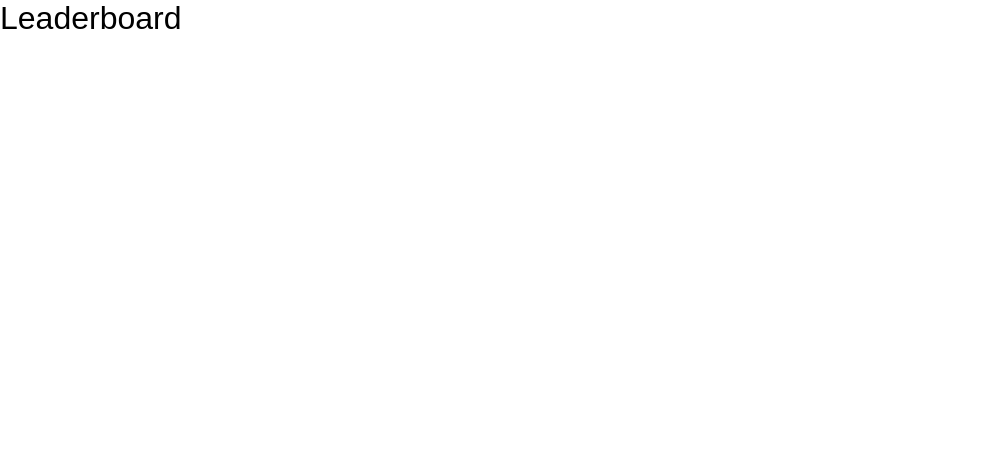
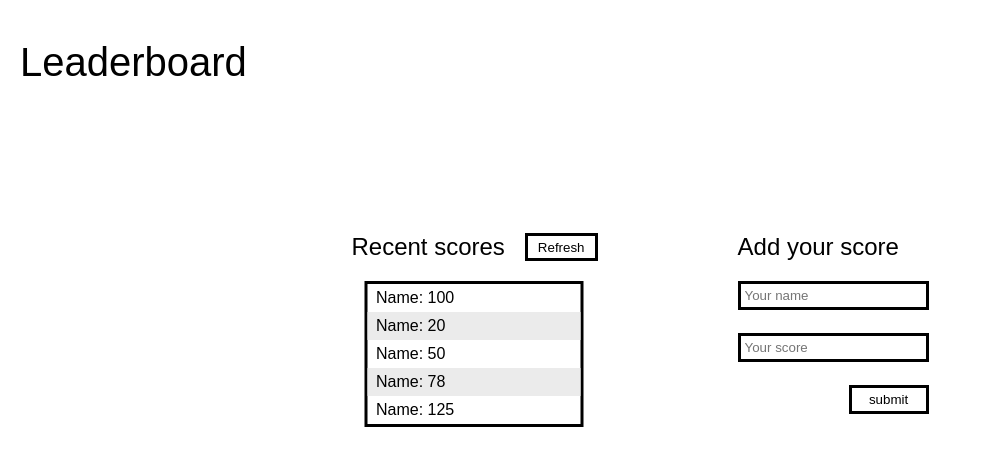
Before and after one commit to codedit334/Leaderboard, a website built with webpack: page src/index.html in a window 1280 px wide. Shown: the whole page, without its empty margins (0-990 px from the left). Built offline with nearby package versions, Linux system fonts and the light colour scheme; a web font is replaced by a local one.

Commit message:
Design Wirframe

```diff
--- a/src/index.html
+++ b/src/index.html
@@ -8,14 +8,49 @@
   <meta name="keywords" content="Todo, webpack, ES6">
   <meta http-equiv="X-UA-Compatible" content="IE=edge" />
   <meta name="viewport" content="width=device-width, initial-scale=1.0" />
-  <link rel="stylesheet" href="https://cdnjs.cloudflare.com/ajax/libs/font-awesome/6.3.0/css/all.min.css" integrity="sha512-SzlrxWUlpfuzQ+pcUCosxcglQRNAq/DZjVsC0lE40xsADsfeQoEypE+enwcOiGjk/bSuGGKHEyjSoQ1zVisanQ==" crossorigin="anonymous" referrerpolicy="no-referrer" />
+  <link rel="stylesheet" href="https://cdnjs.cloudflare.com/ajax/libs/font-awesome/6.3.0/css/all.min.css"
+    integrity="sha512-SzlrxWUlpfuzQ+pcUCosxcglQRNAq/DZjVsC0lE40xsADsfeQoEypE+enwcOiGjk/bSuGGKHEyjSoQ1zVisanQ=="
+    crossorigin="anonymous" referrerpolicy="no-referrer" />
   <title><%= htmlWebpackPlugin.options.title %></title>
 </head>
 
 <body>
   <main>
 
-    <h1>Leaderboard</h1>
+    <section class="scores-section">
+        <h1>Leaderboard</h1>
+        <div class="scores-wrapper">
+
+
+      <article class="scores-display">
+        <div class="scores-display-title">
+          <h2 class="scores-recent">Recent scores</h2>
+          <button class="refresh">Refresh</button>
+        </div>
+        <div class="scores-display-content">
+            <ul class="scores-display-list">
+              <li>Name: 100</li>
+              <li>Name: 20</li>
+              <li>Name: 50</li>
+              <li>Name: 78</li>
+              <li>Name: 125</li>
+            </ul>
+        </div>
+      </article>
+      <article class="scores-add">
+        <h2 class="scores-add">Add your score</h2>
+        <form action="">
+          <label for="form-name" hidden ></label>
+          <input type="text" id="form-name" placeholder="Your name"><br>
+          <label for="form-score" hidden > </label>
+          <input type="text" id="form-score" placeholder="Your score"><br>
+          <button class="form-submit">submit</button>
+          <!-- <input type="submit" value="Submit"> -->
+        </form>
+      </article>
+    </div>
+    </section>
+
   </main>
 </body>
 
--- a/src/styles/index.css
+++ b/src/styles/index.css
@@ -7,3 +7,84 @@
   font-family: 'COCOGOOSE', sans-serif;
   font-weight: 400;
 }
+
+main {
+  width: 100vw;
+  height: 80vh;
+  display: grid;
+  place-items: center;
+}
+
+h1 {
+  position: absolute;
+  top: 40px;
+  left: 20px;
+  font-size: 250%;
+}
+
+.scores-section {
+  display: flex;
+  flex-direction: column;
+}
+
+.scores-wrapper {
+  display: flex ;
+  gap: 140px;
+}
+
+.scores-display-title {
+  display: flex;
+  gap: 20px;
+}
+
+.refresh {
+  background-color: transparent;
+  padding: 0 10px;
+  border: 3.5px solid black
+}
+
+.scores-display-content {
+  position: relative;
+  left: 50%;
+  transform: translateX(-50%);
+  top: 20px;
+  width: 89%;
+  border: 3.5px solid black;
+  min-height: 100px;
+}
+
+.scores-display-list li {
+  padding: 5px 0 5px 8px;
+  list-style: none;
+}
+
+.scores-display-list li:nth-of-type(even) {
+  background-color: rgb(235, 235, 235);
+}
+
+form {
+  position: relative;
+  top:20px;
+  display: flex;
+  flex-direction: column;
+}
+
+#form-name,
+#form-score {
+  border: 3.5px solid black;
+  padding: 4px;
+  margin-bottom: 5px;
+}
+
+#form-name:focus,
+#form-score:focus {
+  outline: none;
+}
+
+.form-submit{
+  width: 80px;
+  background-color: transparent;
+  border: 3.5px solid black;
+  padding: 4px 0;
+  align-self: flex-end !important;
+}
```
Also changed, not shown: package.json (+0 -8 lines).
